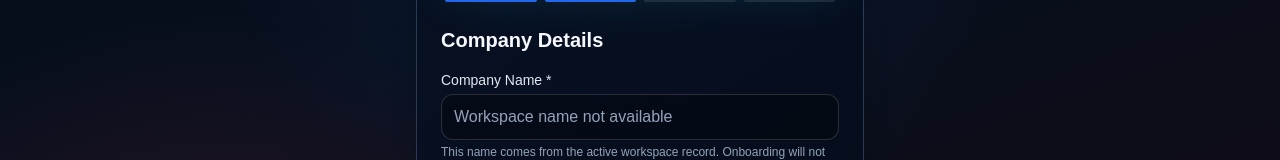
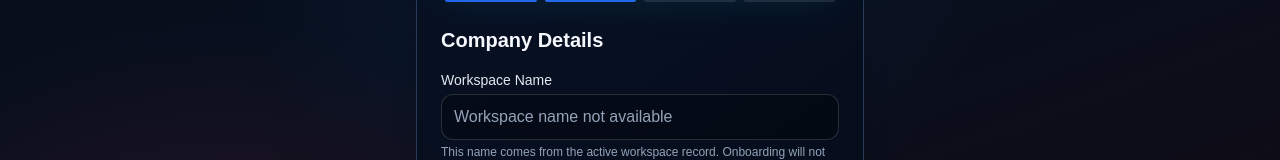
Before and after one commit to Gtownrter77/roof-os, a Next.js app: page /onboarding in a window 1280 px wide. Both pictures are taken after a click on the button "Continue to company details". Shown: the part 563-723 px from the top of the page. Built offline with nearby package versions, Linux system fonts and the light colour scheme; no server answers.

Commit message:
fix(onboarding): label authoritative workspace name

```diff
--- a/app/onboarding/page.tsx
+++ b/app/onboarding/page.tsx
@@ -173,7 +173,7 @@ export default function OnboardingPage() {
           <div className="space-y-4">
             <h2 className="text-xl font-bold">Company Details</h2>
             <div>
-              <label htmlFor="onboarding-company-name" className="block text-sm font-medium text-slate-200 mb-1">Company Name *</label>
+              <label htmlFor="onboarding-company-name" className="block text-sm font-medium text-slate-200 mb-1">Workspace Name</label>
               <input
                 id="onboarding-company-name"
                 type="text"
```
